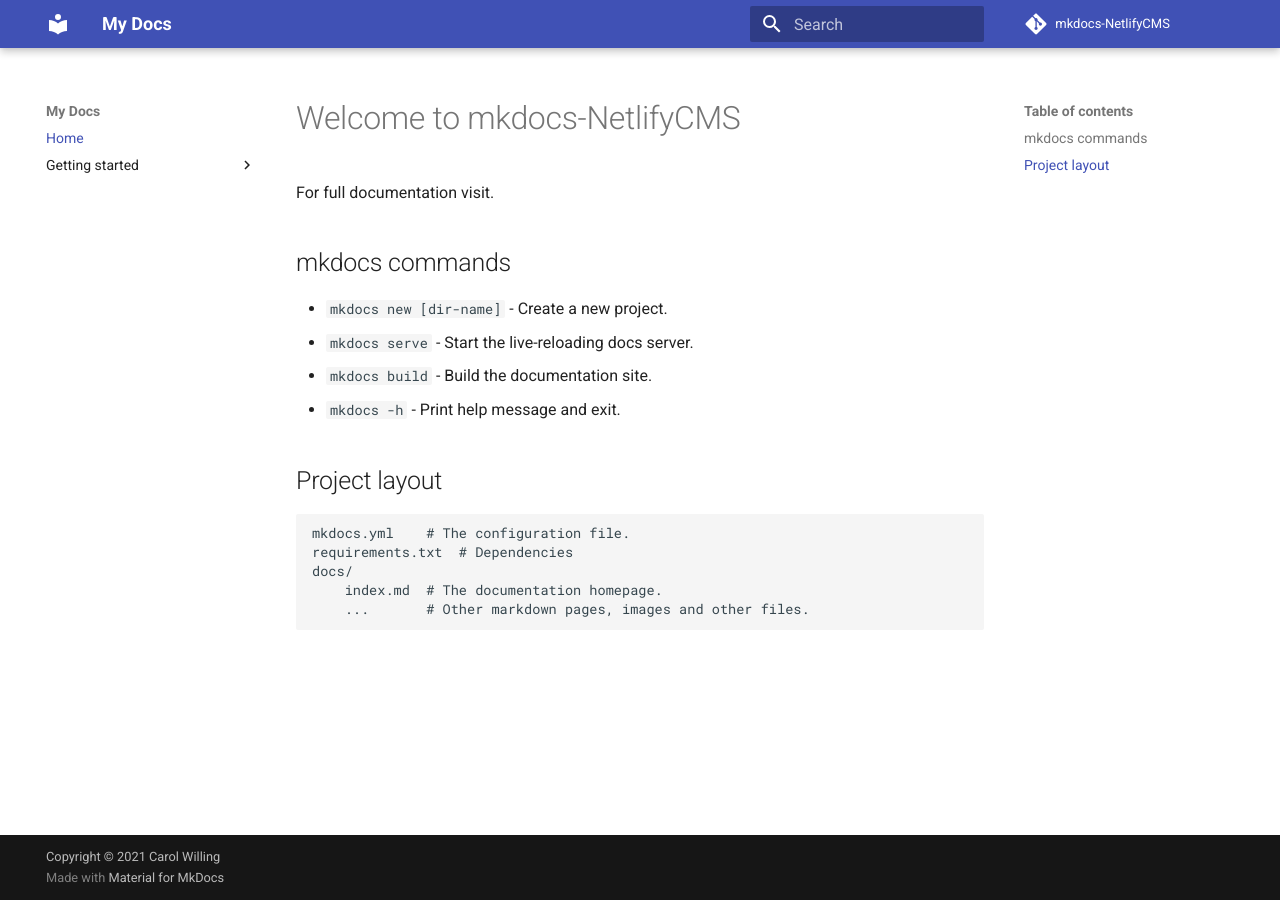
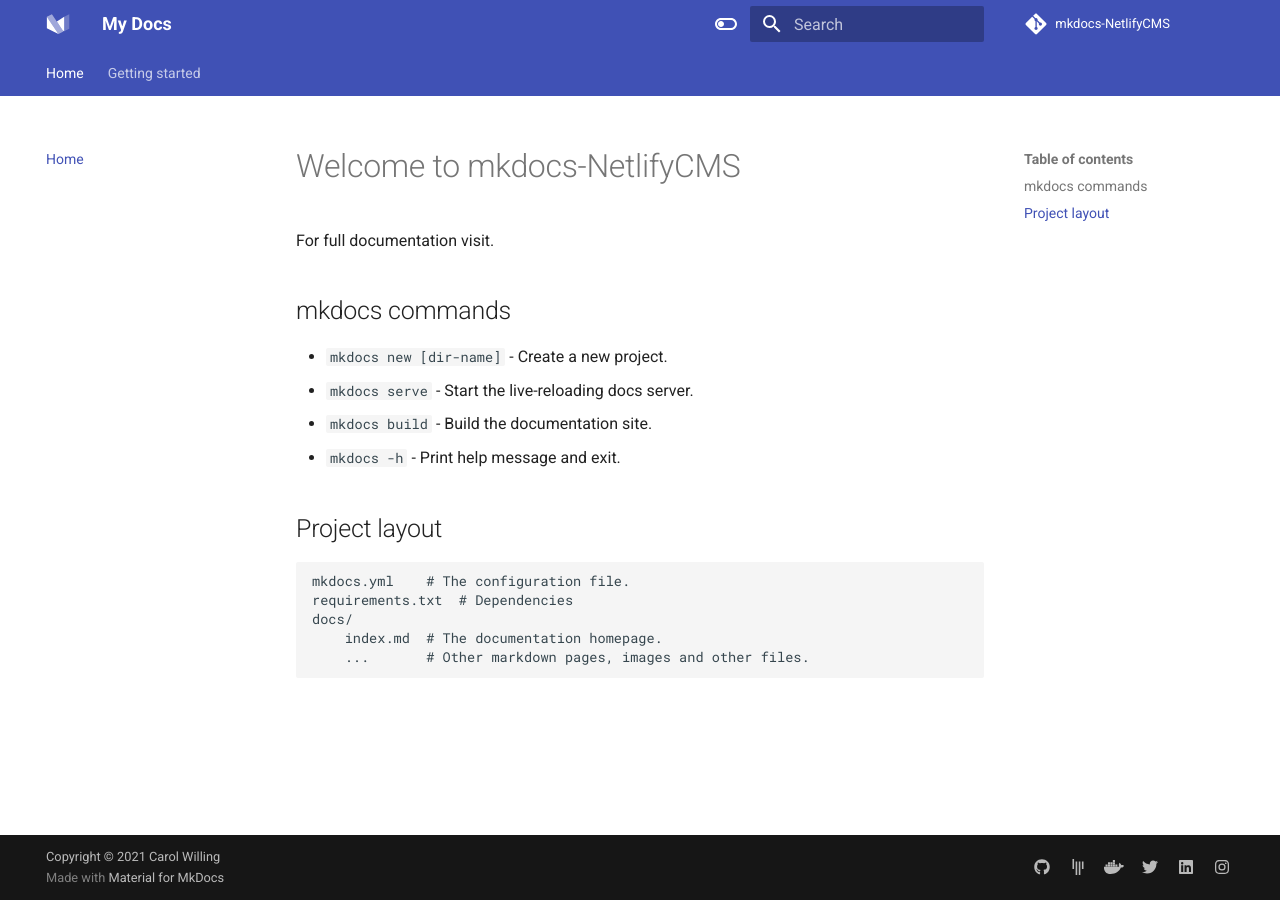
Before and after one commit to pysplash/mkdocs-NetlifyCMS, an MkDocs documentation site: the page built from docs/index.md, in a window 1280 px wide. Built offline with MkDocs 1.6.1 and Material for MkDocs 9.7.7, drawn with Linux system fonts in a browser that asks for light colours; comment, search, counter and statistics services are not loaded.

```diff
--- a/mkdocs.yml
+++ b/mkdocs.yml
@@ -37,6 +37,114 @@ copyright: Copyright &copy; 2021 Carol Willing
 theme:
   name: material
 
+  # Static files
+  static_templates:
+    - 404.html
+
+  # Don't include MkDocs' JavaScript
+  include_search_page: false
+  search_index_only: true
+
+  # Default values, taken from mkdocs_theme.yml
+  language: en
+  features:
+    - content.code.annotate
+    - content.tabs.link
+    # - header.autohide
+    # - navigation.expand
+    # - navigation.indexes
+    # - navigation.instant
+    - navigation.sections
+    - navigation.tabs
+    # - navigation.tabs.sticky
+    - navigation.top
+    - navigation.tracking
+    - search.highlight
+    - search.share
+    - search.suggest
+    # - toc.integrate
+  palette:
+    - scheme: default
+      primary: indigo
+      accent: indigo
+      toggle:
+        icon: material/toggle-switch-off-outline
+        name: Switch to dark mode
+    - scheme: slate
+      primary: red
+      accent: red
+      toggle:
+        icon: material/toggle-switch
+        name: Switch to light mode
+  font:
+    text: Roboto
+    code: Roboto Mono
+  #favicon: assets/favicon.png
+  icon:
+    logo: logo
+
+# Plugins
+plugins:
+  - search
+
+# Customization
+extra:
+  analytics:
+    provider: google
+    #property: !ENV GOOGLE_ANALYTICS_KEY
+  social:
+    - icon: fontawesome/brands/github
+      link: https://github.com/squidfunk
+    - icon: fontawesome/brands/gitter
+      link: https://gitter.im/squidfunk/mkdocs-material
+    - icon: fontawesome/brands/docker
+      link: https://hub.docker.com/r/squidfunk/mkdocs-material/
+    - icon: fontawesome/brands/twitter
+      link: https://twitter.com/squidfunk
+    - icon: fontawesome/brands/linkedin
+      link: https://linkedin.com/in/squidfunk/
+    - icon: fontawesome/brands/instagram
+      link: https://instagram.com/squidfunk
+
+# Extensions
+markdown_extensions:
+  - admonition
+  - abbr
+  - attr_list
+  - def_list
+  - footnotes
+  - meta
+  - md_in_html
+  - toc:
+      permalink: true
+  - pymdownx.arithmatex:
+      generic: true
+  - pymdownx.betterem:
+      smart_enable: all
+  - pymdownx.caret
+  - pymdownx.details
+  - pymdownx.emoji:
+      emoji_index: !!python/name:materialx.emoji.twemoji
+      emoji_generator: !!python/name:materialx.emoji.to_svg
+  - pymdownx.highlight
+  - pymdownx.inlinehilite
+  - pymdownx.keys
+  - pymdownx.magiclink:
+      repo_url_shorthand: true
+      user: squidfunk
+      repo: mkdocs-material
+  - pymdownx.mark
+  - pymdownx.smartsymbols
+  - pymdownx.superfences:
+      custom_fences:
+        - name: mermaid
+          class: mermaid-experimental
+          format: !!python/name:pymdownx.superfences.fence_code_format
+  - pymdownx.tabbed
+  - pymdownx.tasklist:
+      custom_checkbox: true
+  - pymdownx.tilde
+
 # Page tree
 nav:
   - Home: index.md
--- /dev/null
+++ b/runtime.txt
@@ -0,0 +1 @@
+3.9
```
Also changed, not shown: netlify.toml (added).
